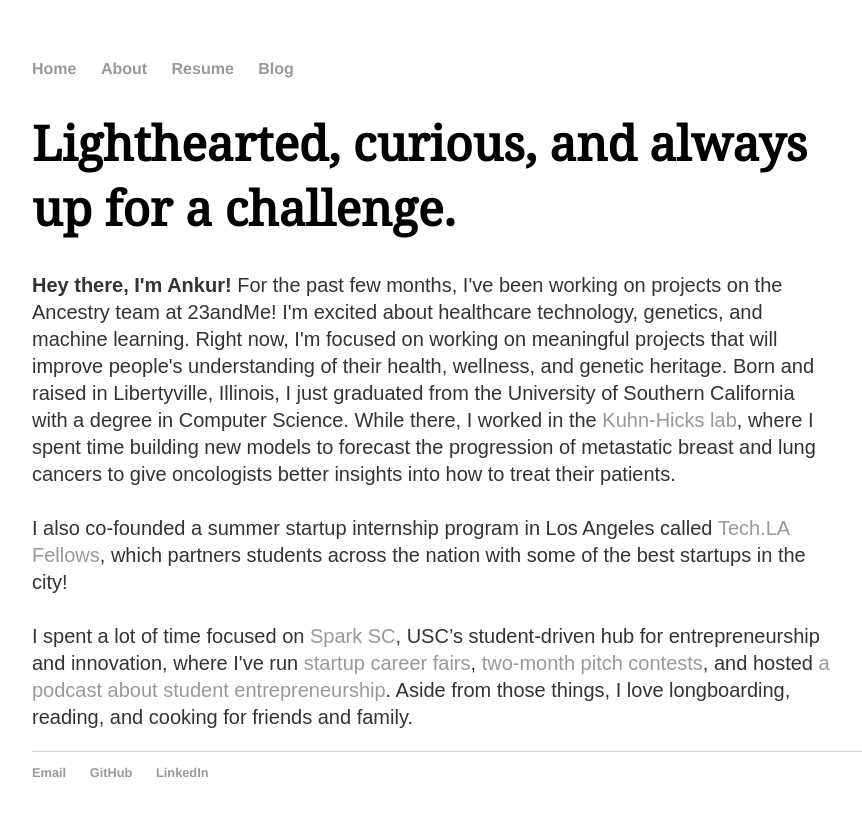
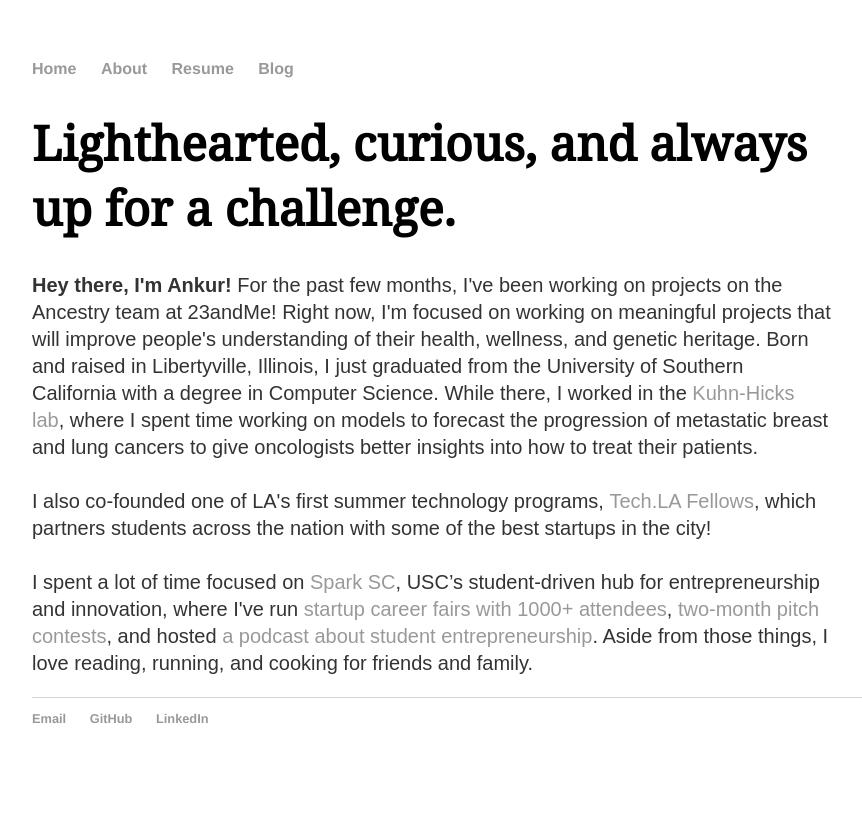
Before and after one commit to arastogi15/arastogi15.github.io, a Jekyll site: the page built from about/index.html, in a window 1280 px wide. Shown: the top 816 px of the page, without its empty margins (160-1022 px from the left). Built offline with Jekyll 4.4.1, drawn with Linux system fonts in a browser that asks for light colours.

Commit message:
update descriptions

```diff
--- a/about/index.html
+++ b/about/index.html
@@ -5,13 +5,13 @@
 <div class="blurb">
 	<h1 class="title">Lighthearted, curious, and always up for a challenge.</h1>
 
-			<p id="about"><b>Hey there, I'm Ankur! </b> For the past few months, I've been working on projects on the Ancestry team at 23andMe! I'm excited about healthcare technology, genetics, and machine learning. Right now, I'm focused on working on meaningful projects that will improve people's understanding of their health, wellness, and genetic heritage.
+			<p id="about"><b>Hey there, I'm Ankur! </b> For the past few months, I've been working on projects on the Ancestry team at 23andMe! Right now, I'm focused on working on meaningful projects that will improve people's understanding of their health, wellness, and genetic heritage.
 
-			Born and raised in Libertyville, Illinois, I just graduated from the University of Southern California with a degree in Computer Science. While there, I worked in the <a href="http://kuhn.usc.edu">Kuhn-Hicks lab</a>, where I spent time building new models to forecast the progression of metastatic breast and lung cancers to give oncologists better insights into how to treat their patients.
+			Born and raised in Libertyville, Illinois, I just graduated from the University of Southern California with a degree in Computer Science. While there, I worked in the <a href="http://kuhn.usc.edu">Kuhn-Hicks lab</a>, where I spent time working on models to forecast the progression of metastatic breast and lung cancers to give oncologists better insights into how to treat their patients.
 			<br> <br>
-			I also co-founded a summer startup internship program in Los Angeles called <a href="http://tech.la">Tech.LA Fellows</a>, which partners students across the nation with some of the best startups in the city! <br> <br>
+			I also co-founded one of LA's first summer technology programs, <a href="http://tech.la">Tech.LA Fellows</a>, which partners students across the nation with some of the best startups in the city! <br> <br>
 
-			I spent a lot of time focused on <a href="http://sparksc.org">Spark SC</a>, USC’s student-driven hub for entrepreneurship and innovation, where I've run<a href="https://www.facebook.com/events/435097373560937/"> startup career fairs</a>, <a href="https://www.facebook.com/1000PitchesUSC/">two-month pitch contests</a>, and hosted <a href="https://soundcloud.com/sparkxm/the-thiel-fellow-series-episode-1">a podcast about student entrepreneurship</a>.
+			I spent a lot of time focused on <a href="http://sparksc.org">Spark SC</a>, USC’s student-driven hub for entrepreneurship and innovation, where I've run <a href="https://sparksc.org/initiatives/startup-career-fair/"> startup career fairs with 1000+ attendees</a>, <a href="https://www.facebook.com/1000PitchesUSC/">two-month pitch contests</a>, and hosted <a href="https://soundcloud.com/sparkxm/the-thiel-fellow-series-episode-1">a podcast about student entrepreneurship</a>.
 
-			Aside from those things, I love longboarding, reading, and cooking for friends and family.
+			Aside from those things, I love reading, running, and cooking for friends and family.
 </div><!-- /.blurb -->
--- a/index.html
+++ b/index.html
@@ -5,7 +5,7 @@
 <div class="blurb">
 	<h1>Hi there, I'm Ankur Rastogi.</h1>
 
-	<p><b>I'm a recent USC graduate and currently a Software Engineer at <a href="https://www.23andme.com">23andMe</a></b>! I'm excited about machine learning, healthcare technology, and building entrepreneurial ecosystems.
+	<p><b>I'm a recent USC graduate and currently a Software Engineer at <a href="https://www.23andme.com">23andMe</a></b>! I'm excited about biotechnology and building entrepreneurial ecosystems.
 	<br> <br>
 
 	<a id="learn" href="/about"><b>Read more about me here.</b></a></p>
```
